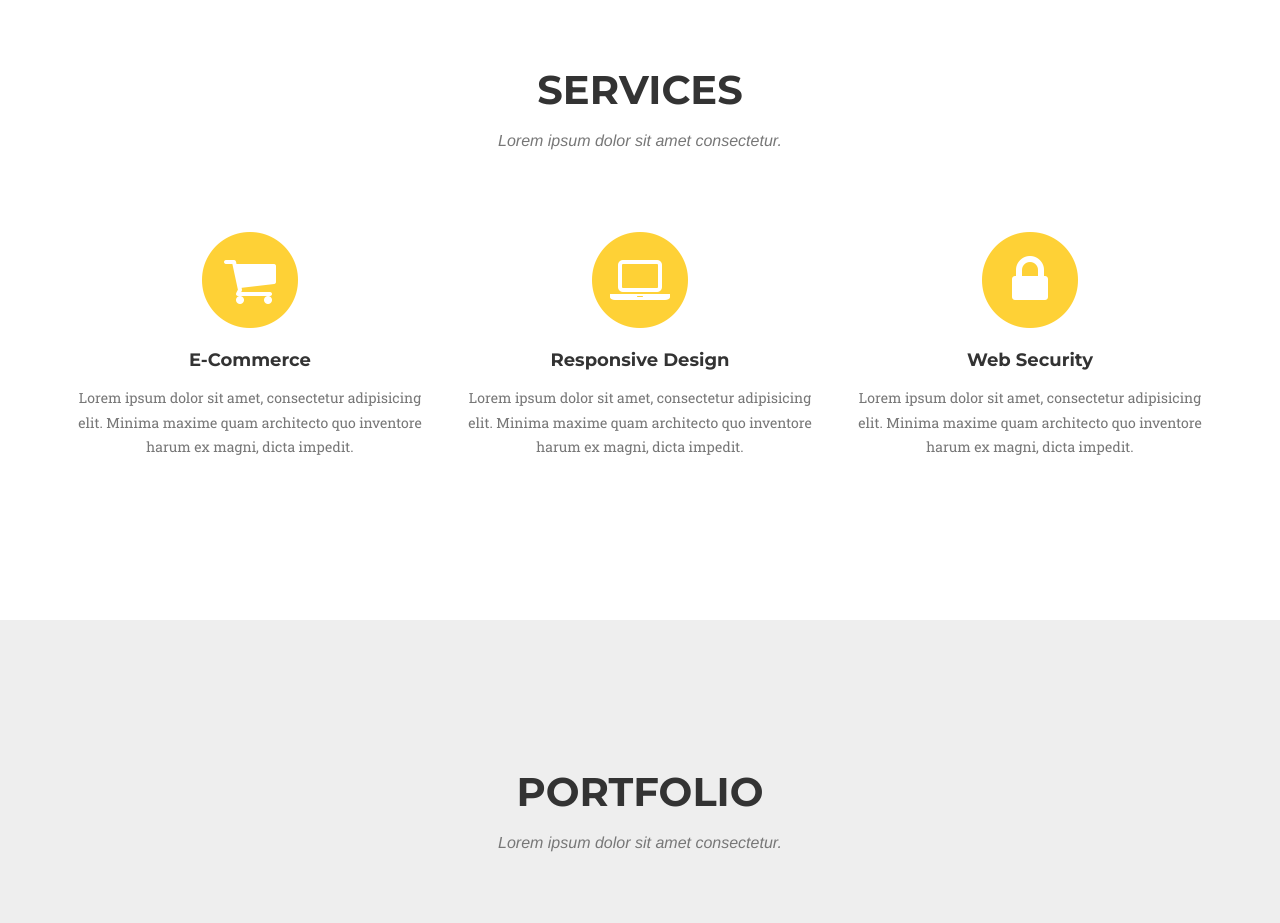
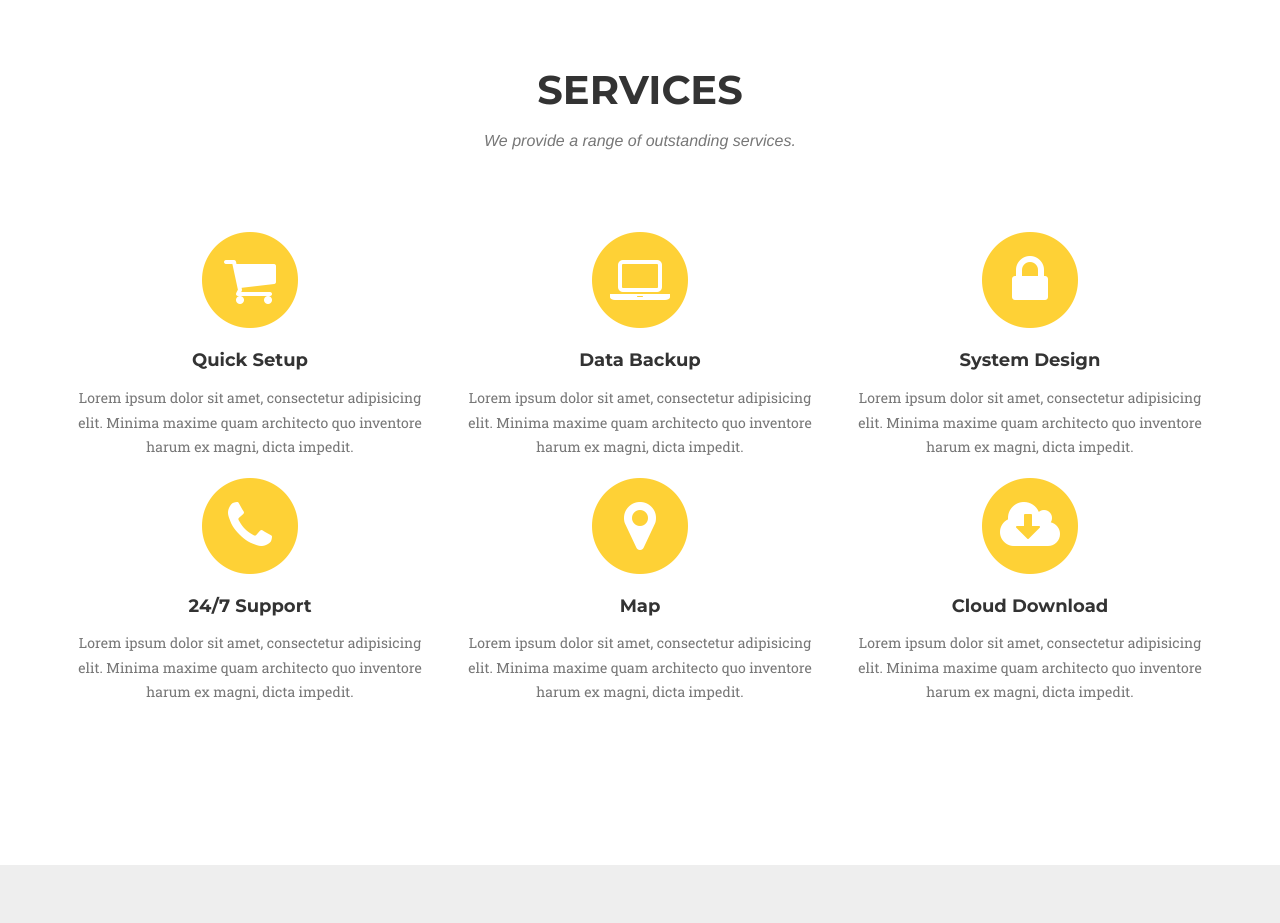
Before and after one commit to ytingchou/Code4Startup.Zero, a website: page index.html in a window 1280 px wide. Shown: the part 840-1763 px from the top of the page. Drawn offline with nearby package versions, Linux system fonts and the light colour scheme; a web font is replaced by a local one.

Commit message:
Added more services into service section.

```diff
--- a/index.html
+++ b/index.html
@@ -47,10 +47,10 @@
             <!-- Collect the nav links, forms, and other content for toggling -->
             <div class="collapse navbar-collapse" id="bs-example-navbar-collapse-1">
                 <ul class="nav navbar-nav navbar-right">
-                    <li class="hidden active">
+                    <li class="hidden">
                         <a href="#page-top"></a>
                     </li>
-                    <li class="">
+                    <li class="active">
                         <a class="page-scroll" href="#services">Services</a>
                     </li>
                     <li class="">
@@ -83,7 +83,7 @@
             <div class="row">
                 <div class="col-lg-12 text-center">
                     <h2 class="section-heading">Services</h2>
-                    <h3 class="section-subheading text-muted">Lorem ipsum dolor sit amet consectetur.</h3>
+                    <h3 class="section-subheading text-muted">We provide a range of outstanding services.</h3>
                 </div>
             </div>
             <div class="row text-center">
@@ -92,7 +92,7 @@
                         <i class="fa fa-circle fa-stack-2x text-primary"></i>
                         <i class="fa fa-shopping-cart fa-stack-1x fa-inverse"></i>
                     </span>
-                    <h4 class="service-heading">E-Commerce</h4>
+                    <h4 class="service-heading">Quick Setup</h4>
                     <p class="text-muted">Lorem ipsum dolor sit amet, consectetur adipisicing elit. Minima maxime quam architecto quo inventore harum ex magni, dicta impedit.</p>
                 </div>
                 <div class="col-md-4">
@@ -100,7 +100,7 @@
                         <i class="fa fa-circle fa-stack-2x text-primary"></i>
                         <i class="fa fa-laptop fa-stack-1x fa-inverse"></i>
                     </span>
-                    <h4 class="service-heading">Responsive Design</h4>
+                    <h4 class="service-heading">Data Backup</h4>
                     <p class="text-muted">Lorem ipsum dolor sit amet, consectetur adipisicing elit. Minima maxime quam architecto quo inventore harum ex magni, dicta impedit.</p>
                 </div>
                 <div class="col-md-4">
@@ -108,7 +108,31 @@
                         <i class="fa fa-circle fa-stack-2x text-primary"></i>
                         <i class="fa fa-lock fa-stack-1x fa-inverse"></i>
                     </span>
-                    <h4 class="service-heading">Web Security</h4>
+                    <h4 class="service-heading">System Design</h4>
+                    <p class="text-muted">Lorem ipsum dolor sit amet, consectetur adipisicing elit. Minima maxime quam architecto quo inventore harum ex magni, dicta impedit.</p>
+                </div>
+<div class="col-md-4">
+                    <span class="fa-stack fa-4x">
+                        <i class="fa fa-circle fa-stack-2x text-primary"></i>
+                        <i class="fa fa-phone fa-stack-1x fa-inverse"></i>
+                    </span>
+                    <h4 class="service-heading">24/7 Support</h4>
+                    <p class="text-muted">Lorem ipsum dolor sit amet, consectetur adipisicing elit. Minima maxime quam architecto quo inventore harum ex magni, dicta impedit.</p>
+                </div>
+<div class="col-md-4">
+                    <span class="fa-stack fa-4x">
+                        <i class="fa fa-circle fa-stack-2x text-primary"></i>
+                        <i class="fa fa-map-marker fa-stack-1x fa-inverse"></i>
+                    </span>
+                    <h4 class="service-heading">Map</h4>
+                    <p class="text-muted">Lorem ipsum dolor sit amet, consectetur adipisicing elit. Minima maxime quam architecto quo inventore harum ex magni, dicta impedit.</p>
+                </div>
+<div class="col-md-4">
+                    <span class="fa-stack fa-4x">
+                        <i class="fa fa-circle fa-stack-2x text-primary"></i>
+                        <i class="fa fa-cloud-download fa-stack-1x fa-inverse"></i>
+                    </span>
+                    <h4 class="service-heading">Cloud Download</h4>
                     <p class="text-muted">Lorem ipsum dolor sit amet, consectetur adipisicing elit. Minima maxime quam architecto quo inventore harum ex magni, dicta impedit.</p>
                 </div>
             </div>
@@ -515,4 +539,5 @@
 
 
 
+
 </body></html>
```
